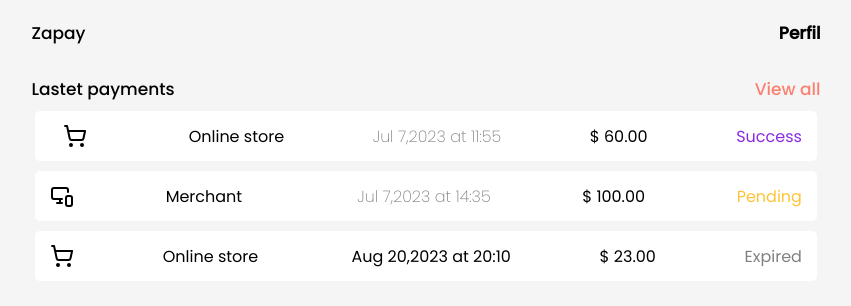
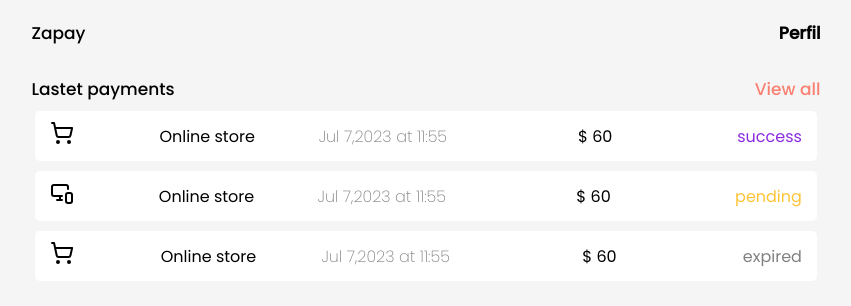
Before and after one commit to Oj2345/proyecto-1, a Next.js app: page / in a window 1280 px wide. Shown: the top 306 px of the page, without its empty margins (214-1065 px from the left). Built offline with nearby package versions, Linux system fonts and the light colour scheme.

Commit message:
feat: exapmle transaction component

```diff
--- /dev/null
+++ b/components/TransactionItem.tsx
@@ -0,0 +1,29 @@
+import styles from "@/styles/TransactionItem.module.css";
+
+export interface ItemListProps {
+  icon: React.ReactNode;
+  title: string;
+  date: string;
+  price: number;
+  status: "success" | "pending" | "expired";
+}
+
+export default function TransactionItem({
+  icon,
+  title,
+  date,
+  price,
+  status,
+}: ItemListProps) {
+  return (
+    <article className={styles.article}>
+      <div className={styles.icon}>{icon}</div>
+      <p className={styles.itemTitle}>{title}</p>
+      <p className={styles.itemDate}>{date}</p>
+      <p className={styles.itemPrice}>$ {price}</p>
+      <a href="#" className={`${styles.itemStatus} ${styles[status]}`}>
+        {status}
+      </a>
+    </article>
+  );
+}
--- a/pages/index.tsx
+++ b/pages/index.tsx
@@ -2,6 +2,7 @@ import style from "@/styles/Home2.module.css";
 import { AppWindow, MonitorSmartphone, ShoppingCart } from "lucide-react";
 import Head from "next/head";
 import { Poppins } from "next/font/google";
+import TransactionItem from "@/components/TransactionItem";
 
 const poppins = Poppins({
   subsets: ["latin"],
@@ -22,7 +23,9 @@ export default function HomePage() {
       <header className={`${style.headerCont} ${poppins.className}`}>
         <div className={style.texthead1}>
           <p>Zapay</p>
-          <a href="#" className={style.perfil}>Perfil</a>
+          <a href="#" className={style.perfil}>
+            Perfil
+          </a>
         </div>
         <div className={style.texthead2}>
           <p>Lastet payments</p>
@@ -32,33 +35,27 @@ export default function HomePage() {
         </div>
       </header>
       <section className={`${style.sectionCont} ${poppins.className}`}>
-        <article className={style.article}>
-          <ShoppingCart className={style.icon} />
-          <p className={style.itemTite}>Online store</p>
-          <p className={style.itemDate}>Jul 7,2023 at 11:55</p>
-          <p>$ 60.00</p>
-          <a href="#" className={style.itemStatusSuccess}>
-            Success
-          </a>
-        </article>
-        <article className={style.article}>
-          <MonitorSmartphone className={style.icons} />
-          <p className={style.itemTitle}>Merchant</p>
-          <p className={style.itemDate}>Jul 7,2023 at 14:35</p>
-          <p>$ 100.00</p>
-          <a href="#" className={style.itemStatusPending}>
-            Pending
-          </a>
-        </article>
-        <article className={style.article}>
-          <ShoppingCart className={style.icons} />
-          <p  className={style.itemTitle}>Online store</p>
-          <p className={style.fontW}>Aug 20,2023 at 20:10</p>
-          <p>$ 23.00</p>
-          <a href="#" className={style.itemStatusExpired}>
-            Expired
-          </a>
-        </article>
+        <TransactionItem
+          icon={<ShoppingCart className={style.icon} />}
+          title="Online store"
+          date="Jul 7,2023 at 11:55"
+          price={60.0}
+          status="success"
+        />
+        <TransactionItem
+          icon={<MonitorSmartphone className={style.icons} />}
+          title="Online store"
+          date="Jul 7,2023 at 11:55"
+          price={60.0}
+          status="pending"
+        />
+        <TransactionItem
+          icon={<ShoppingCart className={style.icon} />}
+          title="Online store"
+          date="Jul 7,2023 at 11:55"
+          price={60.0}
+          status="expired"
+        />
       </section>
     </>
   );
--- a/styles/Home2.module.css
+++ b/styles/Home2.module.css
@@ -52,27 +52,3 @@
     font-weight: 400;
 
 }
-
-.icon{
-    width: 50px;
-}
-
-.itemTitle{
-    width: 100px;
-}
-
-.itemDate{
-    font-weight: 200;
-    color: gray;
-
-}
-
-.itemStatusSuccess{
-    color:blueviolet ;
-}
-.itemStatusPending{
-    color:#FFC436
-}
-.itemStatusExpired{
-    color: gray;
-}
--- /dev/null
+++ b/styles/TransactionItem.module.css
@@ -0,0 +1,40 @@
+.article{
+  display: flex;
+  grid-column: 2 ;
+  justify-content: space-between;
+  background: white;
+  margin: 0 10px 0 10px;
+  border-radius: 5px;
+  align-items: center;
+  padding: 5px 15px 5px 15px;
+  font-weight: 400;
+
+}
+.icon{
+  width: 50px;
+}
+
+.itemTitle,
+.itemPrice {
+width: 100px;
+white-space: nowrap;
+overflow: hidden;
+text-overflow: ellipsis;
+}
+
+.itemDate{
+  width: 200px;
+  font-weight: 200;
+  color: gray;
+
+}
+
+.success{
+  color:blueviolet ;
+}
+.pending{
+  color:#FFC436
+}
+.expired{
+  color: gray;
+}
```
